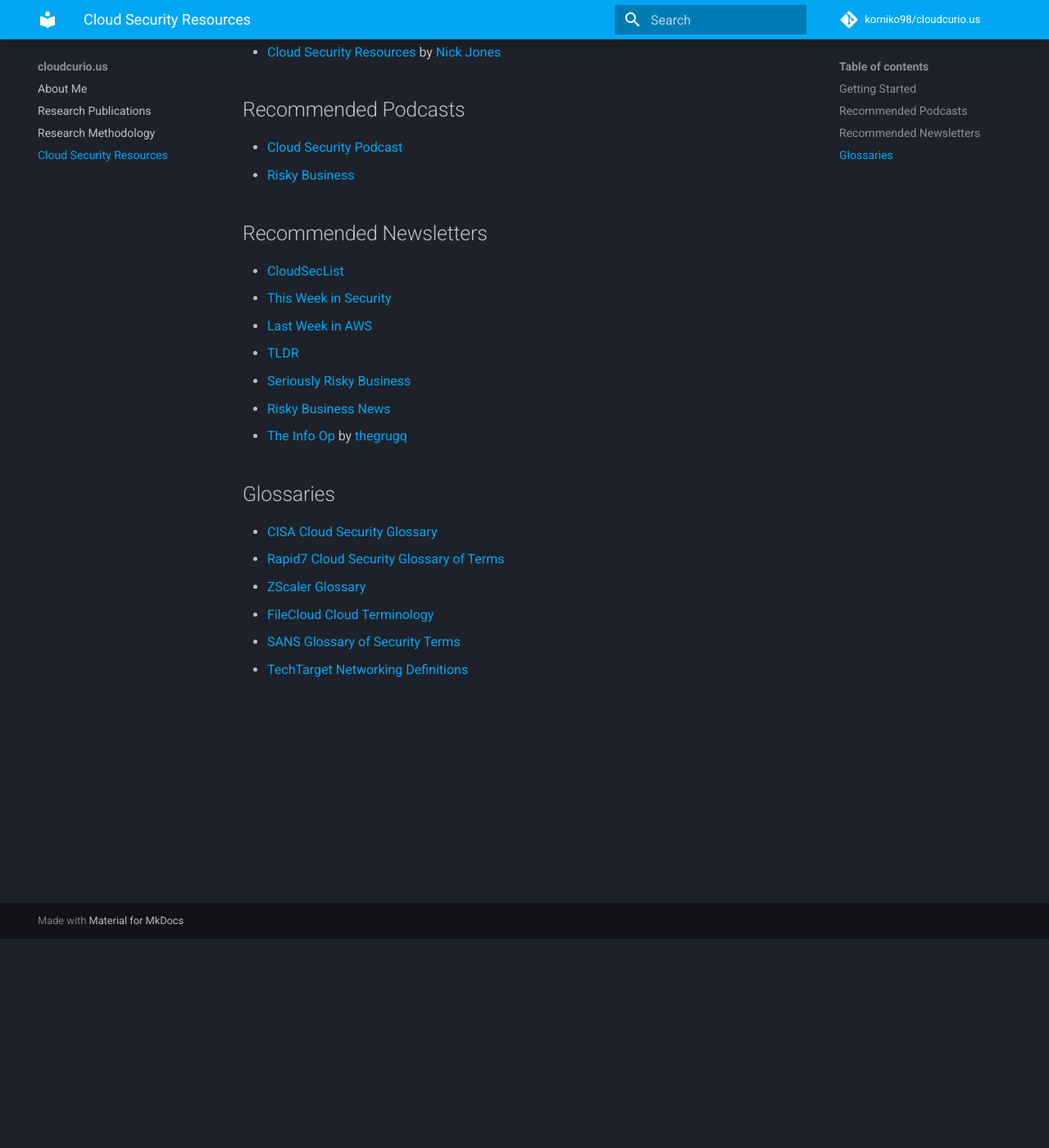
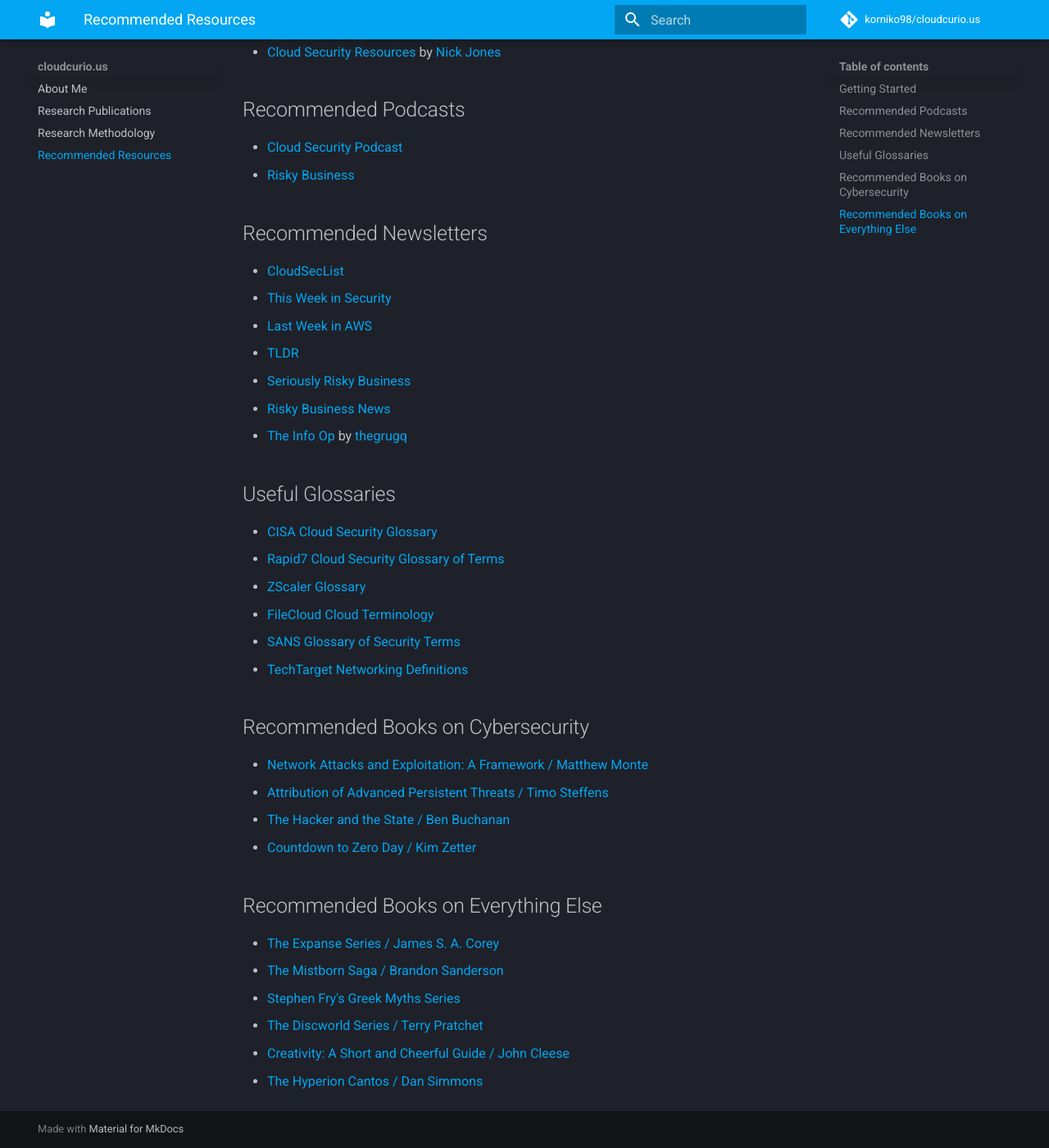
Before and after one commit to korniko98/cloudcurio.us, an MkDocs documentation site: the page built from docs/resources.md, in a window 1280 px wide and 1400 px high, scrolled down 255 px. Shown: the whole window at 82% size. Built offline with MkDocs 1.6.1 and Material for MkDocs 9.7.7, drawn with Linux system fonts in a browser that asks for light colours; comment, search, counter and statistics services are not loaded; some of the changed text lies outside the part shown.

Commit message:
updating pages

```diff
--- a/docs/resources.md
+++ b/docs/resources.md
@@ -1,4 +1,5 @@
-# Cloud Security Resources
+# Recommended Resources
+
 ## Getting Started
 Some useful resources for learning about cloud security:
 
@@ -18,10 +19,24 @@
 * [Risky Business News](https://riskybiznews.substack.com/)
 * [The Info Op](https://grugq.substack.com/) by [thegrugq](https://twitter.com/thegrugq)
 
-## Glossaries
+## Useful Glossaries
 * [CISA Cloud Security Glossary](https://cloudsecurityalliance.org/cloud-security-glossary/)
 * [Rapid7 Cloud Security Glossary of Terms](https://www.rapid7.com/info/cloud-security-glossary/)
 * [ZScaler Glossary](https://www.zscaler.com/resources/security-terms-glossary)
 * [FileCloud Cloud Terminology](https://www.filecloud.com/cloud-terminology-glossary/)
 * [SANS Glossary of Security Terms](https://www.sans.org/security-resources/glossary-of-terms/)
 * [TechTarget Networking Definitions](https://www.techtarget.com/searchnetworking/definitions)
+
+## Recommended Books on Cybersecurity
+* [Network Attacks and Exploitation: A Framework / Matthew Monte](https://www.wiley.com/en-us/Network+Attacks+and+Exploitation%3A+A+Framework-p-9781118987124)
+* [Attribution of Advanced Persistent Threats / Timo Steffens](https://link.springer.com/book/10.1007/978-3-662-61313-9)
+* [The Hacker and the State / Ben Buchanan](https://www.hup.harvard.edu/catalog.php?isbn=9780674271029&content=toc)
+* [Countdown to Zero Day / Kim Zetter](https://www.penguinrandomhouse.com/books/219931/countdown-to-zero-day-by-kim-zetter/)
+
+## Recommended Books on Everything Else
+* [The Expanse Series / James S. A. Corey](https://www.jamessacorey.com/writing-type/books/)
+* [The Mistborn Saga / Brandon Sanderson](https://www.brandonsanderson.com/the-mistborn-saga-the-original-trilogy/)
+* [Stephen Fry's Greek Myths Series](https://www.chroniclebooks.com/products/mythos)
+* [The Discworld Series / Terry Pratchet](https://www.terrypratchettbooks.com/book-series/discworld/)
+* [Creativity: A Short and Cheerful Guide / John Cleese](https://www.penguinrandomhouse.com/books/224638/creativity-by-john-cleese/)
+* [The Hyperion Cantos / Dan Simmons](https://www.penguinrandomhouse.com/series/HYC/hyperion-cantos)
```
Also changed, not shown: docs/index.md (+1 -1 lines), site/404.html, site/index.html, site/publications/index.html, site/research/index.html, site/resources/index.html, site/search/search_index.json, site/sitemap.xml, 2 other files.
